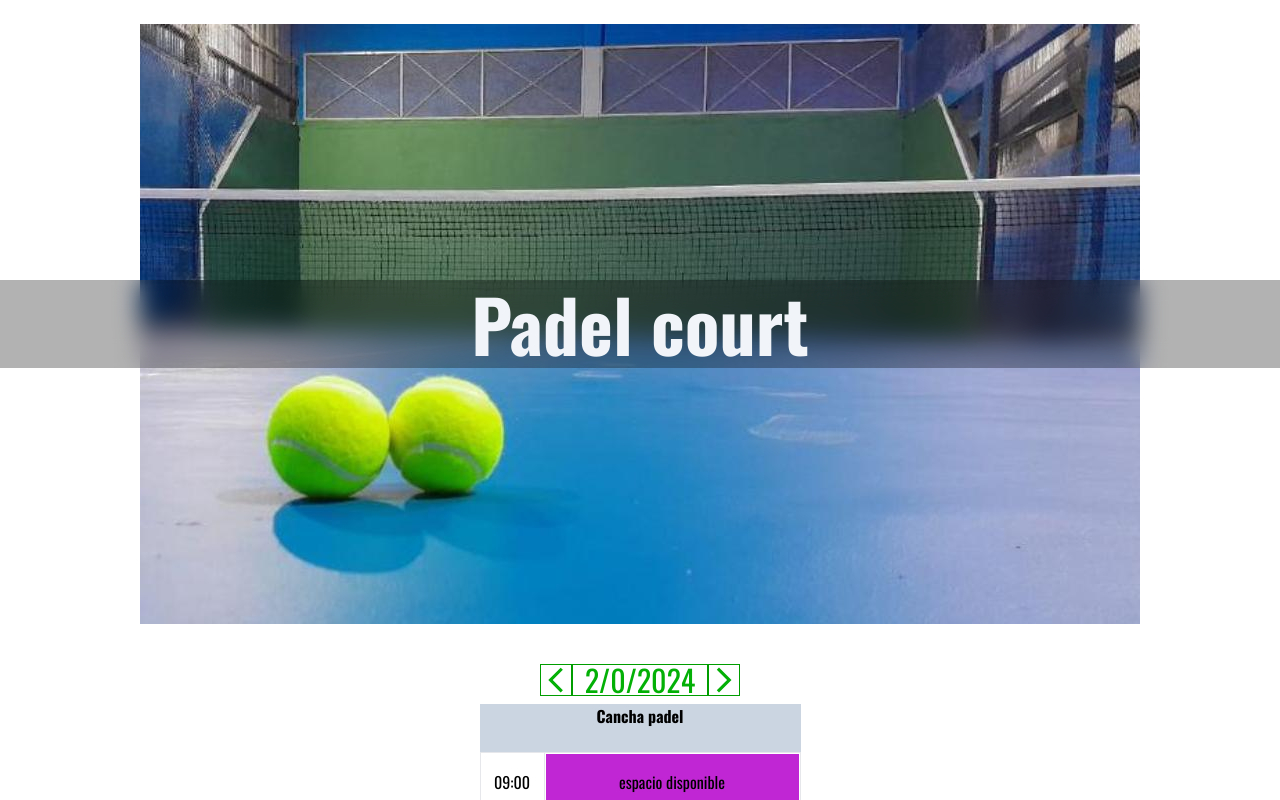
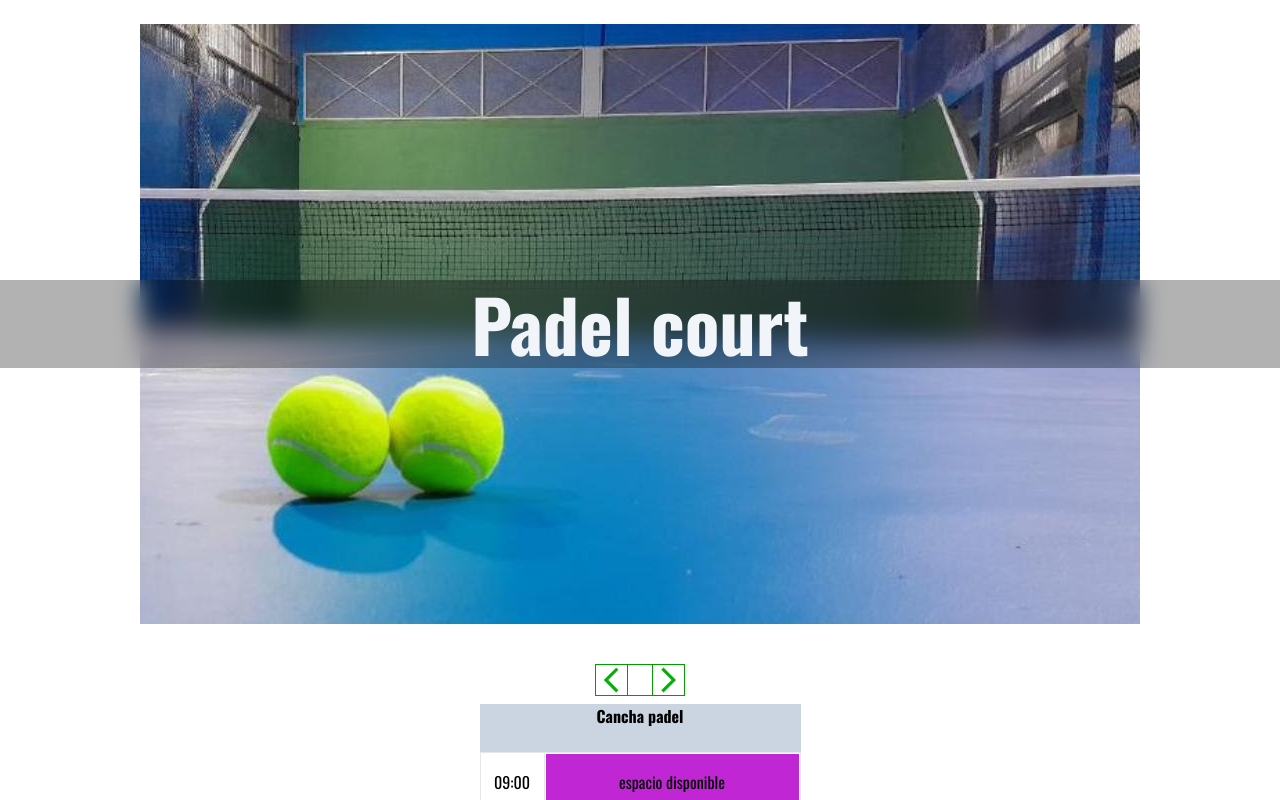
Before and after one commit to LucasIriarte/Padel-reserves, a React (Vite) app in the folder client/: page / in a window 1280 px wide. Shown: the top 800 px of the page. Built offline with nearby package versions, Linux system fonts and the light colour scheme; no server answers.

Commit message:
change:getBooking return date formated & modify componentes in front to render date correctly

```diff
--- a/client/src/components/Home/Home.jsx
+++ b/client/src/components/Home/Home.jsx
@@ -13,10 +13,6 @@ function Home() {
     const allReserves = useSelector((state) => state.reserves.reserves)
     const dispatch = useDispatch()
     const { user } = useAuth0()
-    const date = new Date()
-    const day = date.getDate()
-    const month = date.getMonth()
-    const year = date.getFullYear()
 
     useEffect(() => {
         dispatch(getAllReserves("25022024"))
--- a/client/src/components/TableReservations/TableReservations.jsx
+++ b/client/src/components/TableReservations/TableReservations.jsx
@@ -1,18 +1,35 @@
-import React, { useState } from "react";
+import React, { useEffect, useState } from "react";
 import AsideReservation from "../AsideReservation/AsideReservation";
 import { MdOutlineArrowBackIos } from "react-icons/md";
 import { MdOutlineArrowForwardIos } from "react-icons/md";
+import { useDispatch, useSelector } from "react-redux";
+import { getAllReserves } from "../../redux/reservesActions";
+import { getBooking } from "../../redux/bookingActions";
 
 
 
 export const TableReservations = () => {
+    const booking = useSelector((state)=> state.booking.booking)
     const hours = []
     const [makeReserve, setMakeReserve] = useState(false)
     const [hourReserve, setHourReserve] = useState("")
     const date = new Date()
-    const day = date.getDate()
-    const month = date.getMonth()
-    const year = date.getFullYear()
+    const dispatch = useDispatch()
+    useEffect(()=>{
+        dispatch(getBooking())
+    },[])
+    const handleDateAdvance = () => {
+        dispatch(getBooking({
+            payload:"advance",
+            dateStand:booking
+        }))
+    }
+    const handleDateBack = () => {
+        dispatch(getBooking({
+            payload:"back",
+            dateStand:booking
+        }))
+    }
     for (let i = 9; i <= 23; i++) {
         i == 9 ? hours.push([`0${i}:00`, `0${i}:30`]) : i == 23 ? hours.push([`${i}:00`]) : hours.push([`${i}:00`, `${i}:30`])
     }
@@ -26,9 +43,9 @@ export const TableReservations = () => {
         <>
             <div className="relative w-fit mx-auto">
                 <div className="mx-auto justify-center pt-10 pb-2 flex ">
-                    <MdOutlineArrowBackIos className="h-8 w-8 text-primary-4 border border-primary-5"/>
-                    <span className="h-8 text-primary-4 text-3xl border border-primary-5 flex justify-center items-center px-3">{`${day}/${month}/${year}`}</span>
-                    <MdOutlineArrowForwardIos className="h-8 w-8 text-primary-4 border border-primary-5"/>
+                    <MdOutlineArrowBackIos onClick={handleDateBack} className="h-8 w-8 text-primary-4 border-primary-5 border-y border-l"/>
+                    <span className="h-8 text-primary-4 text-3xl border border-primary-5 flex justify-center items-center px-3">{booking}</span>
+                    <MdOutlineArrowForwardIos onClick={handleDateAdvance} className="h-8 w-8 text-primary-4 border-y border-r border-primary-5"/>
                 </div>
 
                 <table className="relative z-10">
--- a/client/src/redux/reservesActions.jsx
+++ b/client/src/redux/reservesActions.jsx
@@ -5,7 +5,6 @@ export const getAllReserves = createAsyncThunk(
     'reserves/getReserves',
     async (dateAppointment) => {
         const { data } = await axios.get(`/reserves/${dateAppointment}`)
-        console.log(data)
         return data
     }
 )
--- a/client/src/redux/store.jsx
+++ b/client/src/redux/store.jsx
@@ -1,10 +1,13 @@
 import { configureStore } from "@reduxjs/toolkit";
 import reservesSlice from "./reservesSlice.jsx";
 import userSlice from "./usersSlice.jsx"
+import axios from "axios";
+import bookingSlice from "./bookingSlice.jsx";
 
 export default configureStore({
     reducer: {
         reserves: reservesSlice,
-        userDetails: userSlice
+        userDetails: userSlice,
+        booking: bookingSlice
     },
 })
```
Also changed, not shown: 1 other file (tests, documents, lock files or other folders).
